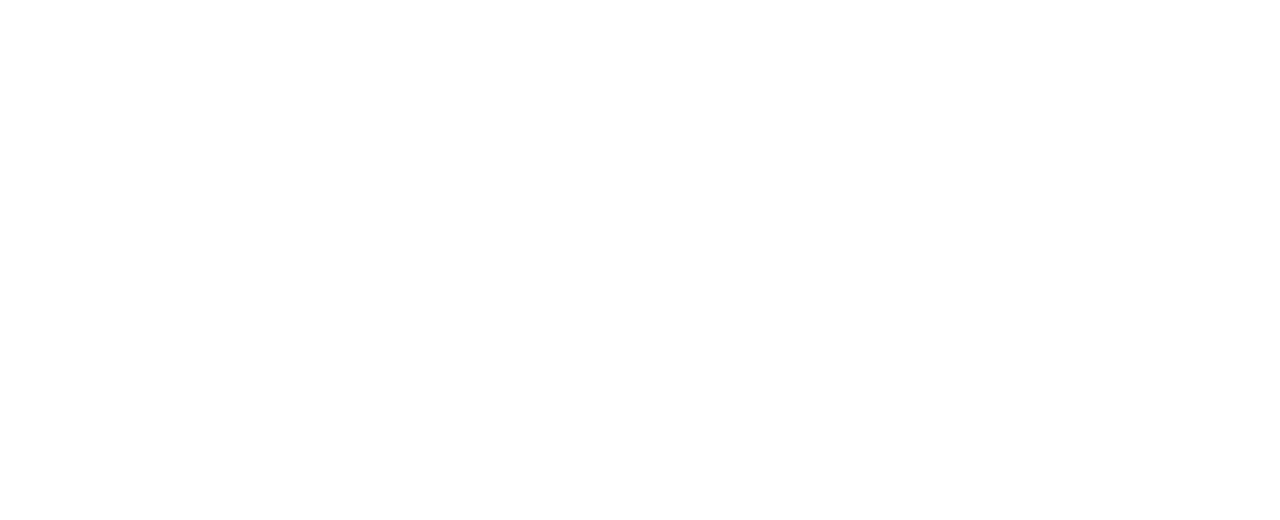
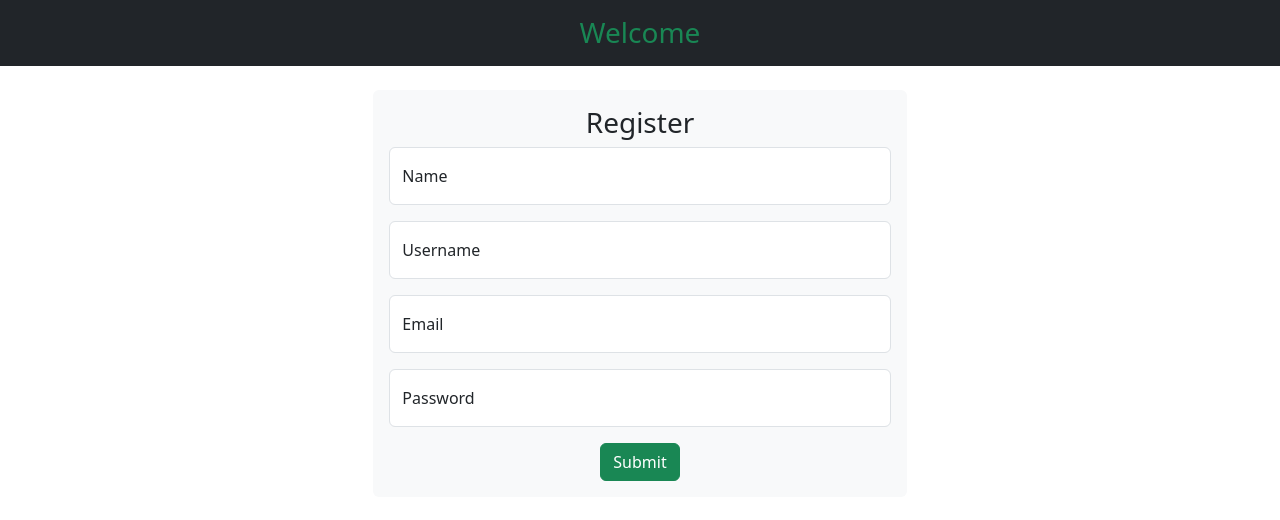
Before and after one commit to mithildhure/Student-Management-Spring, a React (Vite) app in the folder student-frontend/: page /register in a window 1280 px wide. Before the commit this address had no page. Shown: the top 520 px of the page. Built offline with nearby package versions, Linux system fonts and the light colour scheme.

Commit message:
register

```diff
--- a/student-frontend/src/App.jsx
+++ b/student-frontend/src/App.jsx
@@ -8,6 +8,7 @@
 import 'bootstrap/dist/js/bootstrap.bundle.js'
 import Layout from './components/Layout'
 import Login from './components/Login'
+import Register from './components/Register'
 // import Footer from './components/footer'
 
 function App() {
@@ -24,6 +25,7 @@
               <Route path='/editStudent/:id' element={<EditStudent/>} />
           </Route>
 
+          <Route path='/register' element={<Register/>} />
           <Route path='/login' element={<Login/>} />
         </Routes>
         {/* <Footer/> */}
--- /dev/null
+++ b/student-frontend/src/components/Register.jsx
@@ -0,0 +1,116 @@
+import axios from 'axios';
+import React, { useState } from 'react'
+import { useNavigate } from 'react-router-dom';
+
+const Register = () => {
+
+    const [user, setUser] = useState({
+        "uName" : '',
+        "username" : '',
+        "email" : '',
+        "password" : ''
+    });
+    const navigate = useNavigate();
+
+    const handleChange = (e)=>{
+        setUser({
+            ...user, [e.target.name] : e.target.value
+        });
+    }
+
+    const handleSubmit = (e)=>{
+        e.preventDefault();
+        axios.post(`http://localhost:8080/register`,user).then((result) => {
+            setUser(result.data);
+            navigate('/login');
+        }).catch((err) => {
+            alert('Failed to Register, Plz Try Again');
+            console.log(err);
+
+        });
+    }
+
+  return (
+    <>
+
+      <h3 className='text-center p-3 bg-dark text-success'>Welcome</h3>
+
+      <div
+        className="container col-5 my-4 p-3 bg-light rounded text-center"
+      >
+        <h3>Register</h3>
+        <form onSubmit={handleSubmit}>
+
+            <div className="form-floating mb-3">
+                <input
+                    type="text"
+                    className="form-control"
+                    name="uName"
+                    id="uame"
+                    value={user.uName}
+                    placeholder=""
+                    onChange={handleChange}
+                    required
+                />
+                <label htmlFor="uame">Name</label>
+            </div>
+
+            <div className="form-floating mb-3">
+                <input
+                    type="text"
+                    className="form-control"
+                    name="username"
+                    id="uname"
+                    value={user.username}
+                    placeholder=""
+                    onChange={handleChange}
+                    required
+                />
+                <label htmlFor="uname">Username</label>
+            </div>
+
+            <div className="form-floating mb-3">
+                <input
+                    type="email"
+                    className="form-control"
+                    name="email"
+                    id="uemail"
+                    value={user.email}
+                    placeholder=""
+                    onChange={handleChange}
+                    required
+                />
+                <label htmlFor="uemail">Email</label>
+            </div>
+
+            <div className="form-floating mb-3">
+                <input
+                    type="password"
+                    className="form-control"
+                    name="password"
+                    id="pass"
+                    value={user.password}
+                    placeholder=""
+                    onChange={handleChange}
+                    required
+                />
+                <label htmlFor="pass">Password</label>
+            </div>
+
+            <button
+                type="submit"
+                className="btn btn-success"
+            >
+                Submit
+            </button>
+
+        </form>
+
+      </div>
+
+
+    </>
+  )
+}
+
+export default Register
```
